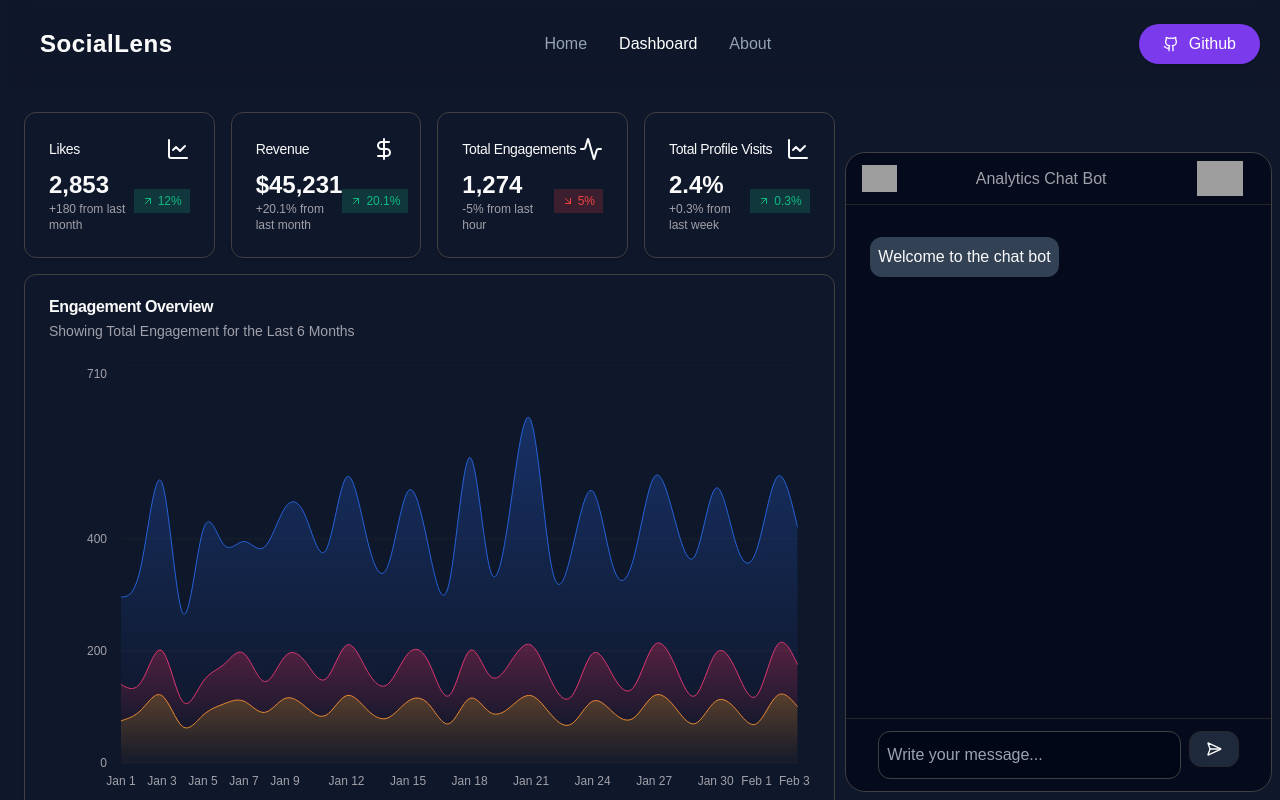
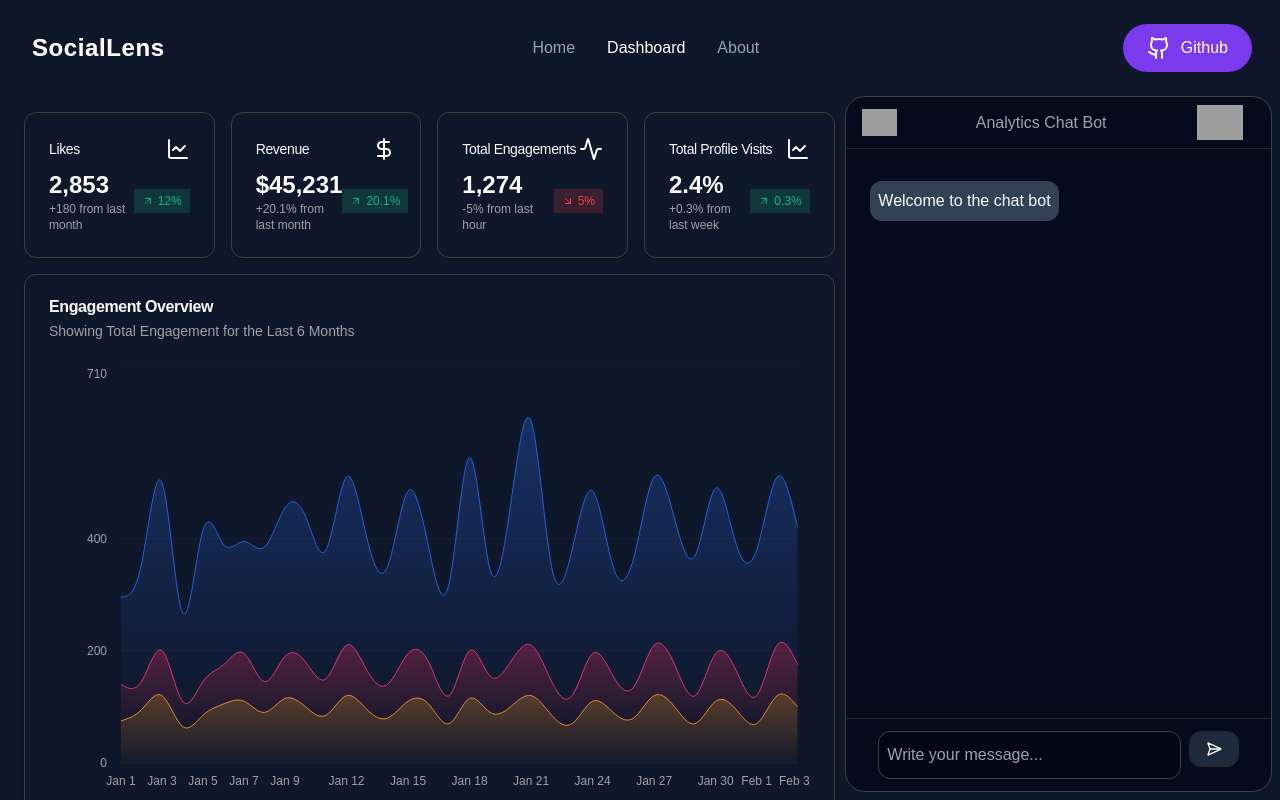
Before and after one commit to ishan-305/social-media-engagement, a Next.js app: page /dashboard in a window 1280 px wide. Shown: the top 800 px of the page. Built offline with nearby package versions, Linux system fonts and the light colour scheme; grey boxes are pictures that could not be loaded.

Commit message:
fix: minors

```diff
--- a/src/app/layout.tsx
+++ b/src/app/layout.tsx
@@ -14,8 +14,8 @@ const geistMono = Geist_Mono({
 });
 
 export const metadata: Metadata = {
-  title: "Create Next App",
-  description: "Generated by create next app",
+  title: "SocialLens - A Social Media Engagement Dashboard",
+  description: "A social media engagement dashboard",
 };
 
 export default function RootLayout({
@@ -29,7 +29,7 @@ export default function RootLayout({
         className={`${geistSans.variable} ${geistMono.variable}  antialiased bg-slate-900 flex flex-col min-h-screen px-2`}
       >
         <Navbar />
-        <div className="mt-24">{children}</div>
+        {children}
       </body>
     </html>
   );
--- a/src/app/page.tsx
+++ b/src/app/page.tsx
@@ -1,4 +1,5 @@
 import { GithubIcon, YoutubeIcon } from "lucide-react";
+import Link from "next/link";
 
 export default function Home() {
   return (
@@ -25,17 +26,25 @@ export default function Home() {
                 </div>
                 <div className="flex gap-8 items-start mt-8 text-lg font-medium leading-none">
                   <a href="https://www.youtube.com" target="_blank">
-                    <div className="flex items-center gap-2.5 self-stretch px-6 py-4 text-white bg-violet-600 rounded-[36px] max-md:px-5">
+                    <Link
+                      href={"https://www.youtube.com"}
+                      className="flex items-center gap-2.5 self-stretch px-6 py-4 text-white bg-violet-600 hover:bg-violet-700 rounded-[36px] max-md:px-5"
+                    >
                       <YoutubeIcon className="w-7 h-7" /> View Demo
-                    </div>
+                    </Link>
                   </a>
                   <a
                     href="https://github.com/vishnud05/social-media-engagement"
                     target="_blank"
                   >
-                    <div className="flex items-center gap-2.5 self-stretch px-6 py-4 border border-solid border-slate-800 rounded-[46px] text-neutral-100 max-md:px-5">
+                    <Link
+                      href={
+                        "https://github.com/vishnud05/social-media-engagement"
+                      }
+                      className="flex items-center gap-2.5 self-stretch px-6 py-4 border border-solid border-slate-800 rounded-[46px] text-neutral-100 hover:bg-slate-950/60 max-md:px-5"
+                    >
                       <GithubIcon className="w-7 h-7" /> Github
-                    </div>
+                    </Link>
                   </a>
                 </div>
               </div>
@@ -162,7 +171,7 @@ export default function Home() {
               <div className="text-6xl tracking-tighter leading-none bg-clip-text bg-[linear-gradient(180deg,#F6F6F7_0%,#7E808F_100%)] max-md:max-w-full max-md:text-4xl">
                 Essential apps that protect your
               </div>
-              <div className="flex flex-wrap gap-8 items-start mt-5 text-5xl tracking-tighter leading-none whitespace-nowrap max-md:max-w-full max-md:text-4xl">
+              <div className="flex flex-wrap gap-8 items-start justify-center mt-5 text-5xl tracking-tighter leading-none whitespace-nowrap max-md:max-w-full max-md:text-4xl">
                 <div className="flex gap-3 items-center max-md:text-4xl">
                   <img
                     loading="lazy"
@@ -206,7 +215,7 @@ export default function Home() {
               </div>
             </div>
             <div className="flex flex-col mt-16 w-full max-w-[1224px] max-md:mt-10 max-md:max-w-full">
-              <div className="flex relative gap-10 items-start p-16 w-full rounded-xl border border-solid bg-slate-900 border-slate-800 max-md:px-5">
+              <div className="flex flex-col sm:flex-row relative gap-10 items-start p-16 w-full rounded-xl border border-solid bg-slate-900 border-slate-800 max-md:px-5">
                 <img
                   loading="lazy"
                   src="https://cdn.builder.io/api/v1/image/assets/TEMP/d7e06f12dd807dd5c94c30328dd7e6d657c32347728b3083af3b152d978f9790?placeholderIfAbsent=true&apiKey=465f61beb0264131b80c2629d78776b3"
@@ -297,7 +306,7 @@ export default function Home() {
                   className="object-contain absolute top-0 right-0 z-0 self-start rounded-none aspect-[1.21] h-[512px] min-w-[240px] w-[619px] max-md:max-w-full"
                 />
               </div>
-              <div className="flex  gap-10 items-stretch mt-10 max-md:max-w-full">
+              <div className="flex flex-col sm:flex-row gap-10 items-stretch mt-10 max-md:max-w-full">
                 <div className="flex  relative flex-col items-start px-14 py-12 rounded-xl border border-solid bg-slate-900 border-slate-800 min-w-[240px] w-[496px] max-md:px-5 max-md:max-w-full">
                   <img
                     loading="lazy"
--- a/src/components/chatbox.tsx
+++ b/src/components/chatbox.tsx
@@ -23,7 +23,7 @@ const chatArray = [
 const chatLimit = 10;
 
 const Chatbox = () => {
-  const { isMobile } = useIsMobileView();
+  const { isMobile, windowHeight } = useIsMobileView();
   const [inputValue, setInputValue] = useState("");
   const [chat, setChat] = useState(chatArray);
   const [loading, setLoading] = useState(false);
@@ -118,7 +118,7 @@ const Chatbox = () => {
   }
 
   return (
-    <div className="fixed right-2 bottom-2 flex-[2] flex overflow-hidden flex-col mx-auto w-1/3  h-[640px] border border-neutral-700  rounded-[20px] bg-slate-950/70">
+    <div className="fixed top-24 right-2 bottom-2 flex-[2] flex overflow-hidden flex-col mx-auto w-1/3   border border-neutral-700  rounded-[20px] bg-slate-950/70">
       <div className="flex flex-col px-4 py-2 w-full  border-b border-neutral-800">
         <div className="flex gap-10  text-gray-500 items-center">
           <img
--- a/src/components/navbar.tsx
+++ b/src/components/navbar.tsx
@@ -22,13 +22,16 @@ const navItems = [
 const Navbar = () => {
   const currPath = usePathname();
   return (
-    <div className="fixed flex flex-col justify-center items-center py-6 w-full  border-solid  max-md:max-w-full bg-gradient-to-b from-slate-900 to-transparent z-10 backdrop-blur-md">
+    <div className="sticky top-0 flex flex-col justify-center items-center py-6 w-full  border-solid  max-md:max-w-full bg-gradient-to-b from-slate-900 to-transparent z-10 backdrop-blur-md">
       <div className="flex flex-col sm:flex-row flex-wrap gap-10 justify-between items-center max-w-full w-[1224px]">
         <div className="flex overflow-hidden relative gap-px items-start self-stretch px-1 py-0.5 my-auto ">
           <div className="flex z-0 gap-2.5 items-center">
-            <h1 className="text-2xl text-center font-bold tracking-wide bg-clip-text bg-gradient-to-b from-[rgba(255,255,255,1)] to-[rgba(0,0,0,0.7)] ">
+            <Link
+              href="/"
+              className="text-2xl text-center font-bold tracking-wide bg-clip-text bg-gradient-to-b from-[rgba(255,255,255,1)] to-[rgba(0,0,0,0.7)] "
+            >
               SocialLens
-            </h1>
+            </Link>
           </div>
         </div>
         <div className="flex gap-4 justify-center max-sm:w-full items-center self-stretch my-auto text-base whitespace-nowrap min-w-[240px] text-slate-400">
@@ -49,12 +52,12 @@ const Navbar = () => {
           href="https://github.com/vishnud05/social-media-engagement"
           target="_blank"
         >
-          <Button
-            size={"lg"}
-            className="gap-2.5 hidden sm:flex items-center self-stretch px-6 py-4 my-auto text-base font-medium leading-none text-white bg-violet-600 rounded-[36px] max-md:px-5"
+          <Link
+            href={"https://github.com/vishnud05/social-media-engagement"}
+            className="gap-2.5 hidden sm:flex items-center self-stretch px-6 py-3 my-auto text-base font-medium leading-none text-white bg-violet-600 hover:bg-violet-700 rounded-[36px] max-md:px-5"
           >
             <GithubIcon /> Github
-          </Button>
+          </Link>
         </a>
       </div>
     </div>
--- a/src/hooks/useIsMobileView.ts
+++ b/src/hooks/useIsMobileView.ts
@@ -1,9 +1,16 @@
 "use client";
 import { useState, useEffect } from "react";
 
-function useIsMobileView(): { isMobile: boolean; windowWidth: number } {
+function useIsMobileView(): {
+  isMobile: boolean;
+  windowWidth: number;
+  windowHeight: number;
+} {
   const [windowWidth, setWindowWidth] = useState(
     typeof window !== "undefined" ? window.innerWidth : 0
+  );
+  const [windowHeight, setWindowHeight] = useState(
+    typeof window !== "undefined" ? window.innerHeight : 0
   );
   const isMobile = windowWidth <= 768;
 
@@ -12,6 +19,7 @@ function useIsMobileView(): { isMobile: boolean; windowWidth: number } {
 
     const handleResize = () => {
       setWindowWidth(window.innerWidth);
+      setWindowHeight(window.innerHeight);
     };
 
     window.addEventListener("resize", handleResize);
@@ -20,7 +28,7 @@ function useIsMobileView(): { isMobile: boolean; windowWidth: number } {
     };
   }, []);
 
-  return { isMobile, windowWidth };
+  return { isMobile, windowWidth, windowHeight };
 }
 
 export default useIsMobileView;
```
